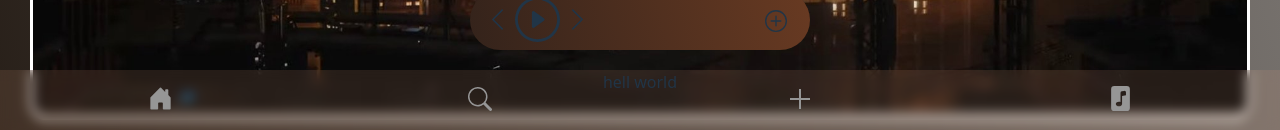
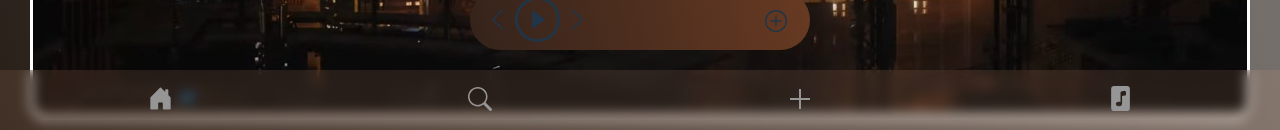
Before and after one commit to isinaannn/Tune-App, a React (Vite) app: page /playing-album in a window 1280 px wide. Shown: the part 670-800 px from the top of the page. Built offline with nearby package versions, Linux system fonts and the light colour scheme.

Commit message:
minor changes

```diff
--- a/src/COMPONENTS/BottomNav/BottomNav.jsx
+++ b/src/COMPONENTS/BottomNav/BottomNav.jsx
@@ -19,7 +19,6 @@ export default function BottomNav() {
     return (
         <div className="bottomNav">
             <div className="add-component">
-                <p>hell world</p>
                 <div className="add-cmpnnt-ovrly" onClick={closeadd}>
 
                 </div>
```
